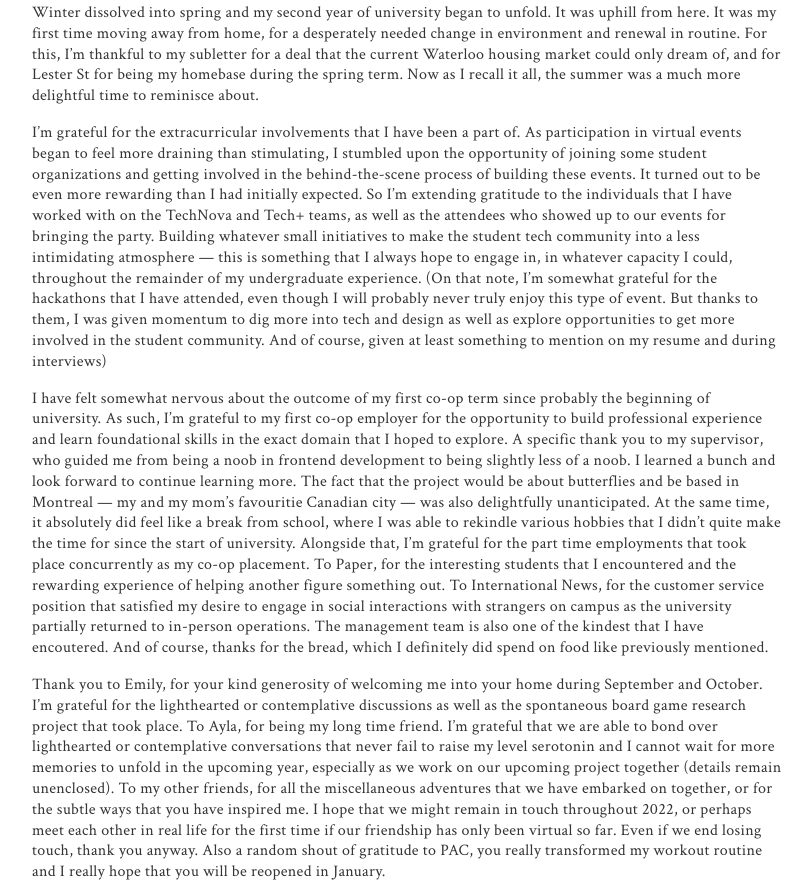
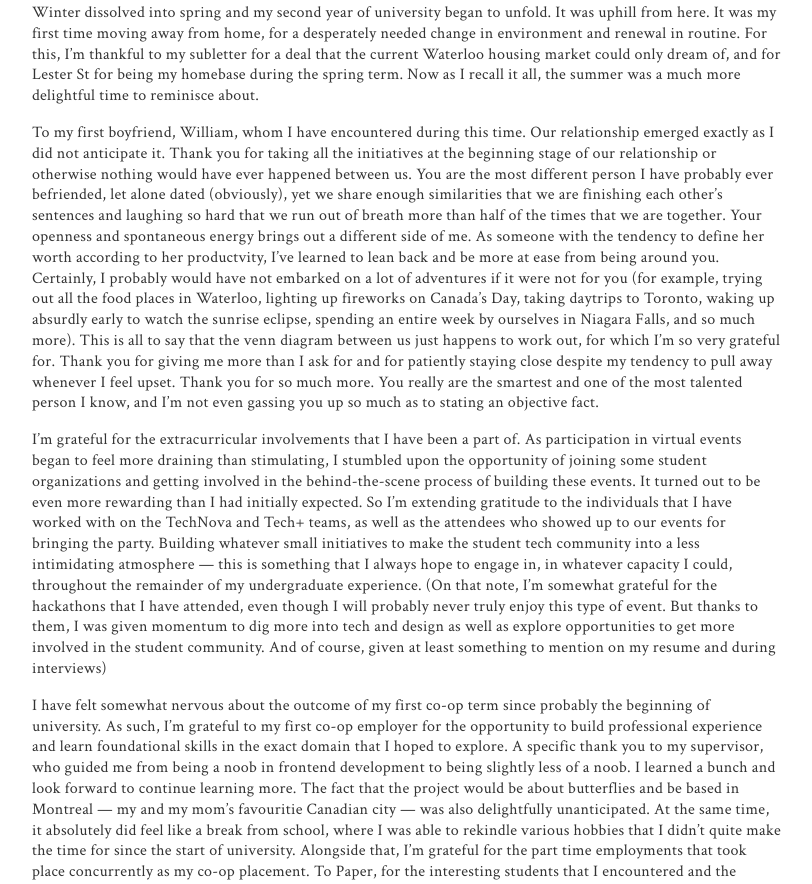
Before and after one commit to kunkunzhu/personal-portfolio, a React (Create React App) app: page /journal/2021 in a window 1280 px wide. Shown: the part 1700-2584 px from the top of the page, without its empty margins (233-1045 px from the left). Built offline with nearby package versions, Linux system fonts and the light colour scheme.

Commit message:
update thank u letter oops

```diff
--- a/src/components/journal/journalPosts/TwentyoneJournal.jsx
+++ b/src/components/journal/journalPosts/TwentyoneJournal.jsx
@@ -82,6 +82,19 @@ class TwentyoneJournal extends Component {
                     more delightful time to reminisce about.
                     </div>
                     <div className='paragraph'>
+                    To my first boyfriend, William, whom I have encountered during this time. Our relationship emerged exactly as I did not anticipate it.
+                    Thank you for taking all the initiatives at the beginning stage of our relationship or otherwise nothing would have ever happened between us.
+                    You are the most different person I have probably ever befriended, let alone dated (obviously), yet we share enough similarities that we are
+                    finishing each other’s sentences and laughing so hard that we run out of breath more than half of the times that we are together. Your openness
+                    and spontaneous energy brings out a different side of me. As someone with the tendency to define her worth according to her productvity,
+                    I’ve learned to lean back and be more at ease from being around you. Certainly, I probably would have not embarked on a lot of adventures
+                    if it were not for you (for example, trying out all the food places in Waterloo, lighting up fireworks on Canada’s Day, taking daytrips to Toronto,
+                    waking up absurdly early to watch the sunrise eclipse, spending an entire week by ourselves in Niagara Falls, and so much more). This is all to say
+                    that the venn diagram between us just happens to work out, for which I’m so very grateful for. Thank you for giving me more than I ask for and for
+                    patiently staying close despite my tendency to pull away whenever I feel upset. Thank you for so much more. You really are the smartest and one
+                    of the most talented person I know, and I’m not even gassing you up so much as to stating an objective fact.
+                    </div>
+                    <div className='paragraph'>
                     I’m grateful for the extracurricular involvements that I have been a part of. As participation in virtual events began to feel more draining than
                     stimulating, I stumbled upon the opportunity of joining some student organizations and getting involved in the behind-the-scene process of building
                     these events. It turned out to be even more rewarding than I had initially expected. So I’m extending gratitude to the individuals that I have worked
```
Also changed, not shown: 1 other file (tests, documents, lock files or other folders).
